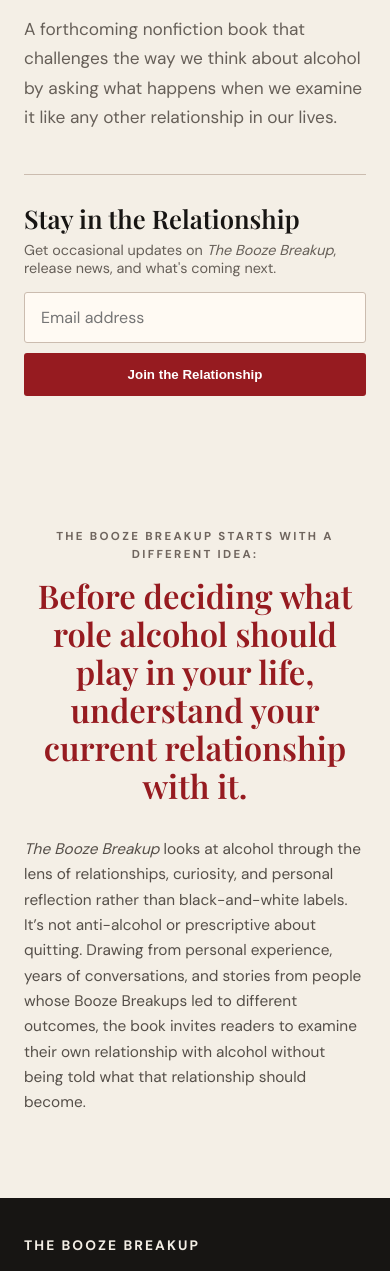
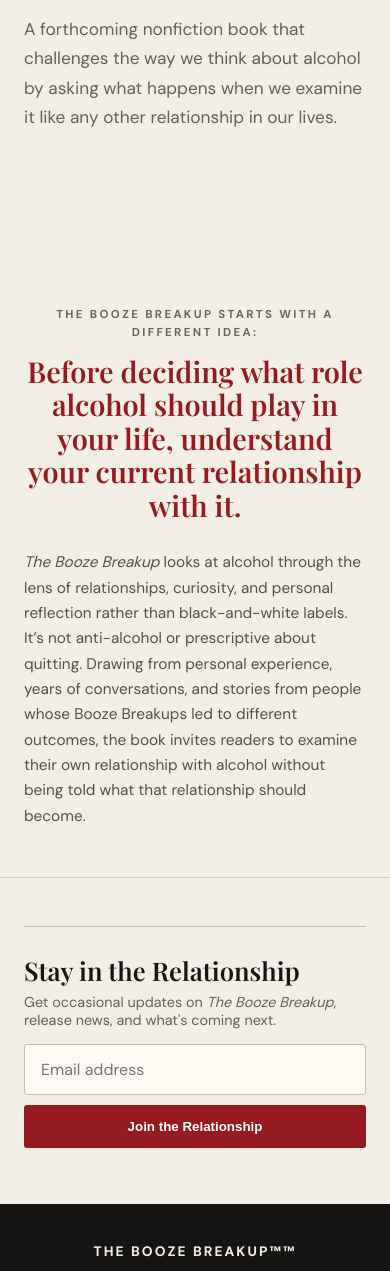
Before and after one commit to TheBoozeBreakup/the-booze-breakup-landing, a plain HTML site: page index.html in a window 390 px wide. Shown: the part 718-1989 px from the top of the page. Drawn offline with nearby package versions, Linux system fonts and the light colour scheme; a web font is replaced by a local one.

Commit message:
Add files via upload

```diff
--- a/index.html
+++ b/index.html
@@ -20,10 +20,10 @@
         <p class="hero-question">What’s your relationship with alcohol, and is it the one you want?</p>
         <p class="dek">A forthcoming nonfiction book that challenges the way we think about alcohol by asking what happens when we examine it like any other relationship in our lives.</p>
 
-        <div class="signup">
+        <div class="signup signup-desktop">
           <h2>Stay in the Relationship</h2>
           <p>Get occasional updates on <em>The Booze Breakup</em>, release news, and what's coming next.</p>
-          <form id="signup-form" action="https://assets.mailerlite.com/jsonp/2660817/forms/199604704153437531/subscribe" method="post">
+          <form class="signup-form" action="https://assets.mailerlite.com/jsonp/2660817/forms/199604704153437531/subscribe" method="post">
             <input type="email" name="fields[email]" placeholder="Email address" aria-label="Email address" required>
             <input type="hidden" name="ml-submit" value="1">
             <input type="hidden" name="anticsrf" value="true">
@@ -46,14 +46,28 @@
     </section>
   </main>
 
+  <section class="mobile-signup-section">
+    <div class="signup signup-mobile">
+      <h2>Stay in the Relationship</h2>
+      <p>Get occasional updates on <em>The Booze Breakup</em>, release news, and what's coming next.</p>
+      <form class="signup-form" action="https://assets.mailerlite.com/jsonp/2660817/forms/199604704153437531/subscribe" method="post">
+        <input type="email" name="fields[email]" placeholder="Email address" aria-label="Email address" required>
+        <input type="hidden" name="ml-submit" value="1">
+        <input type="hidden" name="anticsrf" value="true">
+        <button type="submit">Join the Relationship</button>
+      </form>
+    </div>
+  </section>
+
+
   <footer>
-    <div>THE BOOZE BREAKUP</div>
+    <div>THE BOOZE BREAKUP™™</div>
     <nav><a href="https://x.com/theboozebreakup">X</a><a href="https://www.instagram.com/theboozebreakup">Instagram</a></nav>
     <small>© 2026 The Booze Breakup. All rights reserved.</small>
   </footer>
 
   <script>
-    const signupForm = document.getElementById('signup-form');
+    document.querySelectorAll('.signup-form').forEach(function (signupForm) {
       signupForm.addEventListener('submit', async function (event) {
         event.preventDefault();
         const button = signupForm.querySelector('button[type="submit"]');
@@ -72,6 +86,7 @@
           alert('Something went wrong. Please try again.');
         }
       });
+    });
   </script>
 </body>
 </html>
--- a/styles.css
+++ b/styles.css
@@ -93,3 +93,77 @@
     margin-bottom: 20px;
   }
 }
+
+
+/* Final responsive layout */
+.mobile-signup-section {
+  display: none;
+}
+
+footer {
+  text-align: center;
+  justify-content: center;
+  flex-direction: column;
+  align-items: center;
+}
+
+footer > div {
+  width: 100%;
+  margin-right: 0;
+  text-align: center;
+}
+
+footer nav {
+  justify-content: center;
+}
+
+@media (max-width: 800px) {
+  .signup-desktop {
+    display: none !important;
+  }
+
+  .mobile-signup-section {
+    display: block;
+    padding: 48px 24px 56px;
+    border-top: 1px solid rgba(92, 78, 67, .22);
+  }
+
+  .mobile-signup-section .signup {
+    display: block;
+    max-width: 100%;
+    margin: 0 auto;
+  }
+
+  .about {
+    padding-bottom: 48px;
+  }
+
+  .about h2 {
+    font-size: clamp(1.58rem, 7.4vw, 2.35rem);
+    line-height: 1.16;
+    margin-bottom: 28px;
+  }
+
+  .about .eyebrow {
+    margin-bottom: 22px;
+  }
+
+  footer {
+    text-align: center;
+    align-items: center;
+  }
+
+  footer nav {
+    justify-content: center;
+  }
+}
+
+@media (min-width: 801px) {
+  .signup-desktop {
+    display: block !important;
+  }
+
+  .mobile-signup-section {
+    display: none !important;
+  }
+}
```
Lines whose indentation alone changed are shown as unchanged.
